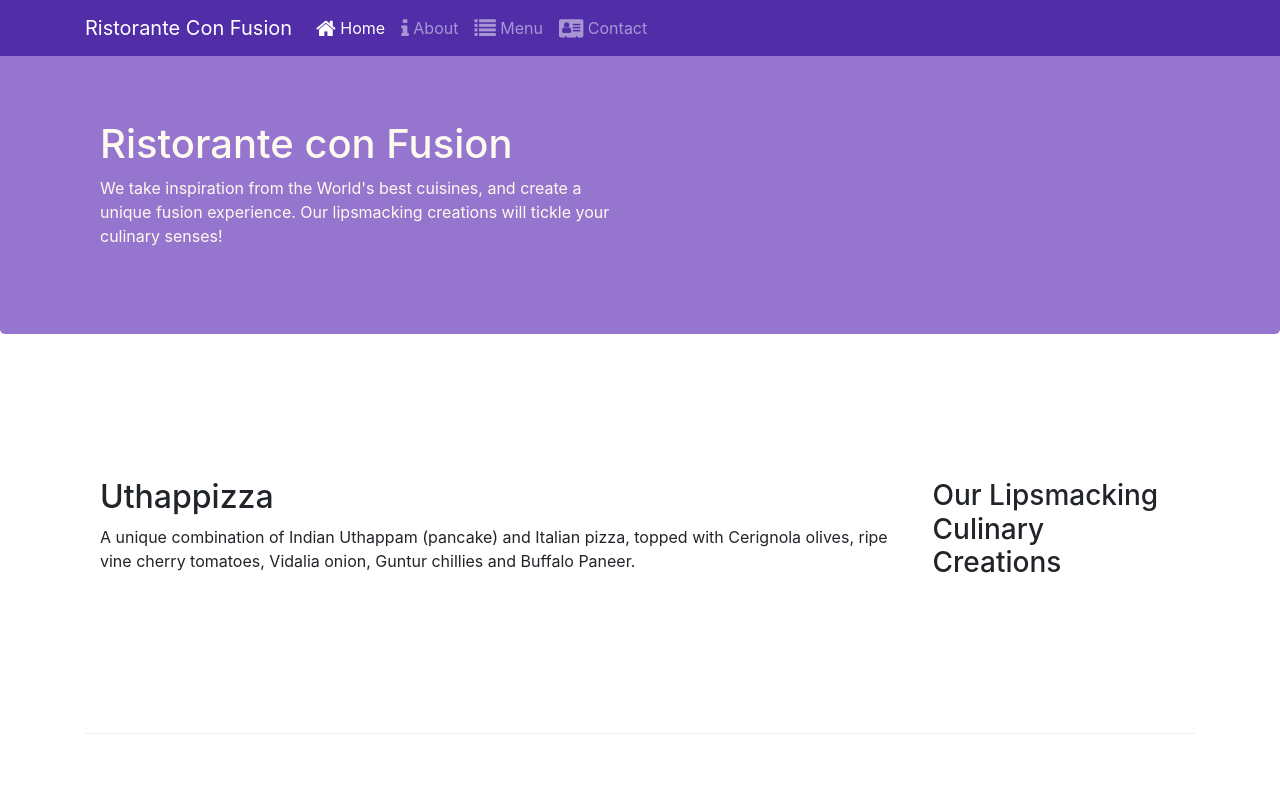
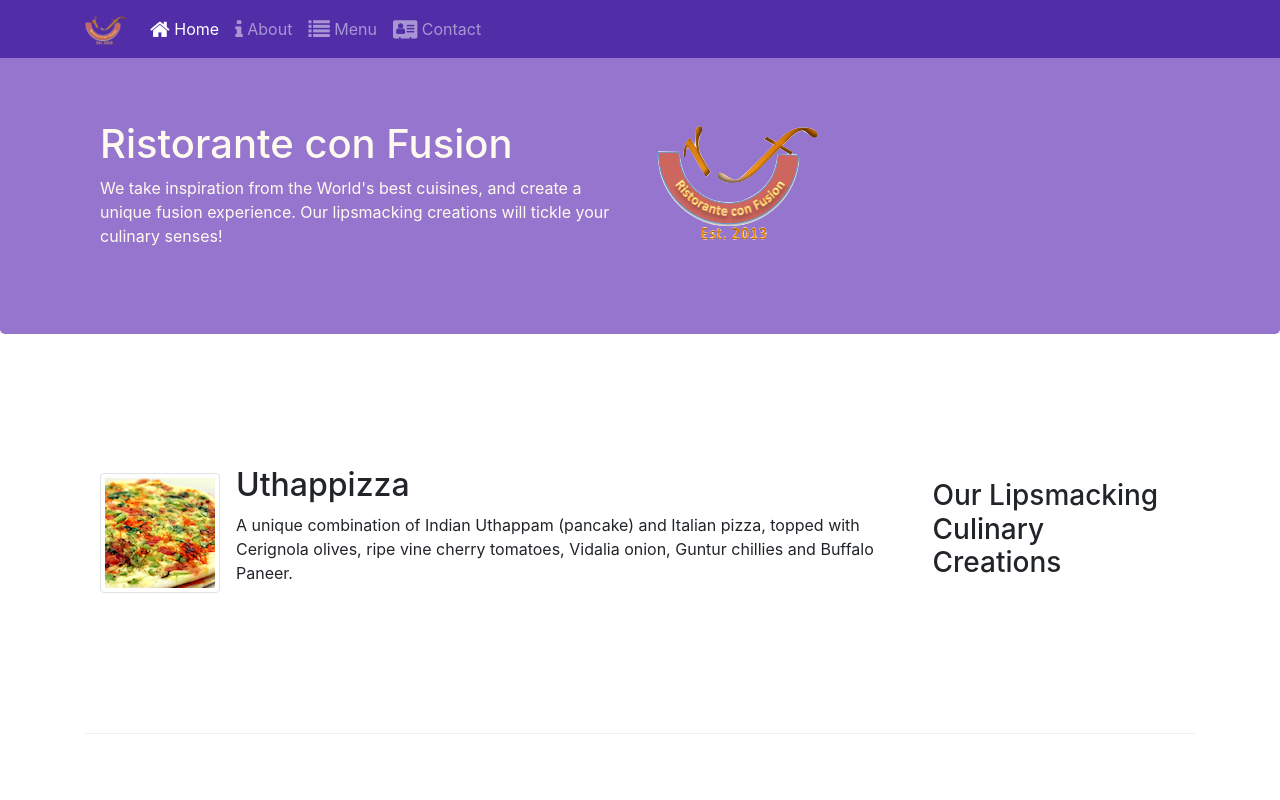
Before and after one commit to YTeyfik/Intro.-Bootstrap, a website: page index.html in a window 1280 px wide. Shown: the top 800 px of the page. Drawn offline with nearby package versions, Linux system fonts and the light colour scheme.

Commit message:
images and media

```diff
--- a/index.html
+++ b/index.html
@@ -19,7 +19,7 @@
             <button class="navbar-toggler" type="button" data-toggle="collapse" data-target="#Navbar">
                 <span class="navbar-toggler-icon"></span>
             </button>
-            <a class="navbar-brand" href="./index.html">Ristorante Con Fusion</a>
+            <a class="navbar-brand" href="./index.html"><img src="./img/logo.png" height="30" width="41"></a>
             <div class="collapse navbar-collapse" id="Navbar">
                 <ul class="navbar-nav mr-auto">
                         <li class="nav-item active"><a class="nav-link" href="./index.html"><span class="fa fa-home fa-lg"></span> Home</a></li>
@@ -38,6 +38,7 @@
                     <p>We take inspiration from the World's best cuisines, and create a unique fusion experience. Our lipsmacking creations will tickle your culinary senses!</p>
                 </div>
                 <div class="col-12 col-sm">
+                    <img src="./img/logo.png" alt="logo" class="img-fluid">
                 </div>
             </div>
         </div>
@@ -49,8 +50,13 @@
                 <h3>Our Lipsmacking Culinary Creations</h3>
             </div>
                 <div class="col col-sm order-sm-first col-md">
-                <h2>Uthappizza</h2>
+                    <div class="media">
+                        <img class="d-flex mr-3 img-thumbnail align-self-center" src="./img/uthappizza.png" alt="uthappizza">
+                        <div class="media-body">
+                            <h2 class="mt-0">Uthappizza</h2>
                         <p>A unique combination of Indian Uthappam (pancake) and Italian pizza, topped with Cerignola olives, ripe vine cherry tomatoes, Vidalia onion, Guntur chillies and Buffalo Paneer.</p>
+                        </div>
+                    </div>
                 </div>
         </div>
 
@@ -70,9 +76,15 @@
                 <h3>Meet our Culinary Specialists</h3>
             </div>
             <div class="col col-sm order-sm-first col-md">
+                <div class="media">
+                    <img class="d-flex mr-3 img-thumbnail align-self-center" src="./img/alberto.png" alt="alberto">
+                    <div class="media-body">
                         <h2>Alberto Somayya</h2>
                         <h4>Executive Chef</h4>
                         <p>Award winning three-star Michelin chef with wide International experience having worked closely with whos-who in the culinary world, he specializes in creating mouthwatering Indo-Italian fusion experiences. </p>
+                    </div>
+                </div>
+
             </div>
         </div>
     </div>
```
Also changed, not shown: aboutus.html (+2 -1 lines), img/alberto.png (added), img/buffet.png (added), img/logo.png (added), img/uthappizza.png (added). Lines whose indentation alone changed are shown as unchanged.
